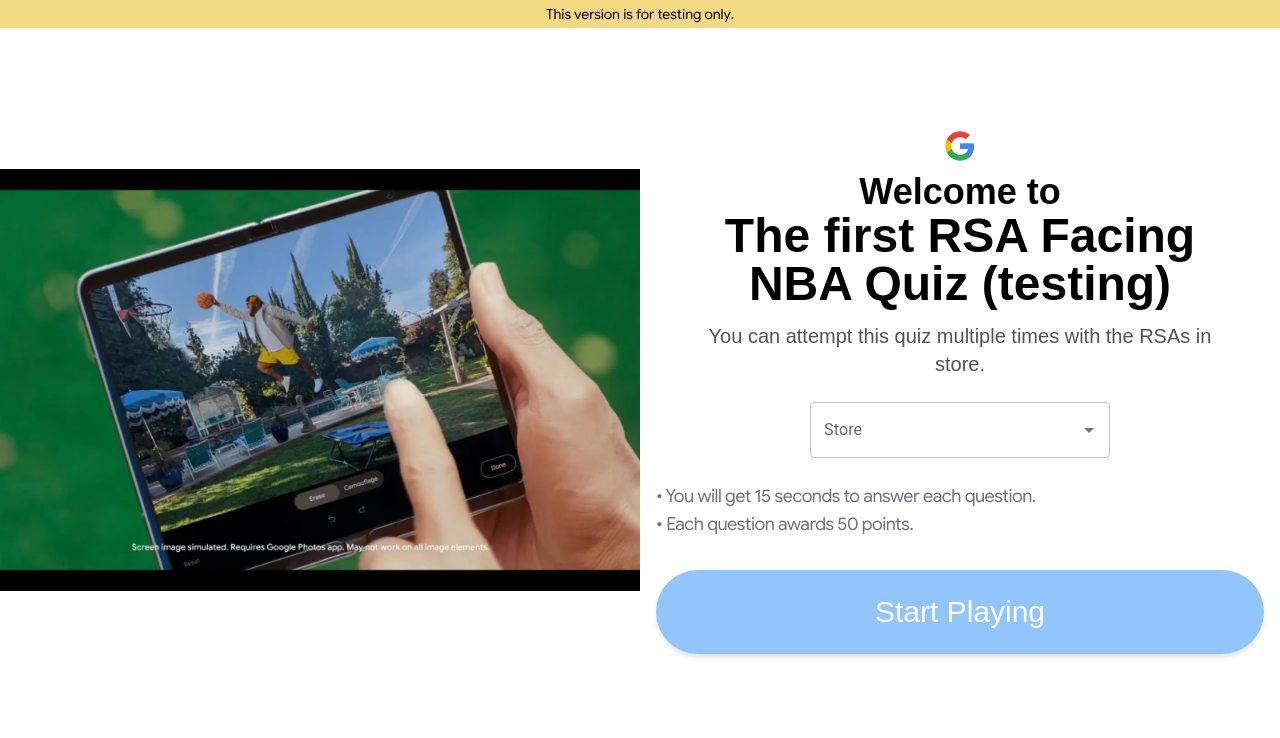
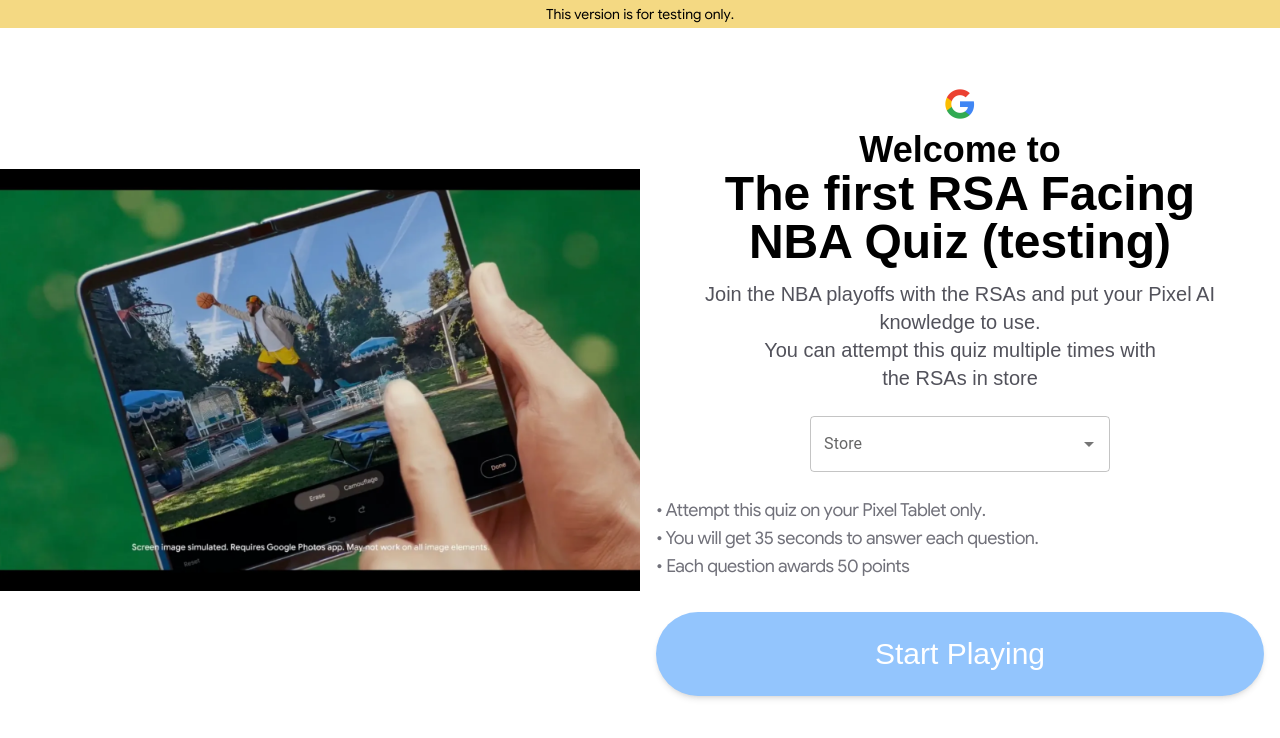
Before and after one commit to warisamir/nba_testing, a React (Vite) app: page / in a window 1280 px wide. Shown: the top 738 px of the page. Built offline with nearby package versions, Linux system fonts and the light colour scheme; no server answers; a web font is replaced by a local one.

Commit message:
Update HomePage.jsx

```diff
--- a/src/pages/HomePage.jsx
+++ b/src/pages/HomePage.jsx
@@ -70,7 +70,8 @@ const HomePage = () => {
             The first RSA Facing NBA Quiz (testing)
           </h1>
           <p className='font-medium text-sm md:text-xl text-zinc-600 mt-3 leading-tight max-w-lg mx-auto'>
-            You can attempt this quiz multiple times with the RSAs in store.
+           Join the NBA playoffs with the RSAs and put your Pixel AI knowledge to use. <br/>
+            You can attempt this quiz multiple times with the RSAs in store
           </p>
         </div>
 
@@ -89,8 +90,9 @@ const HomePage = () => {
 
         <div className='max-w-2xl px-4 mx-auto mt-6 text-center'>
           <p className='text-xs md:text-lg tracking-tight leading-tight text-zinc-500 text-left'>
-            • You will get 15 seconds to answer each question.<br />
-            • Each question awards 50 points.<br />
+            • Attempt this quiz on your Pixel Tablet only.<br />
+            • You will get 35 seconds to answer each question.<br />
+            • Each question awards 50 points
           </p>
           <button
             disabled={store === '' || store === null || alreadyTaken}
```
